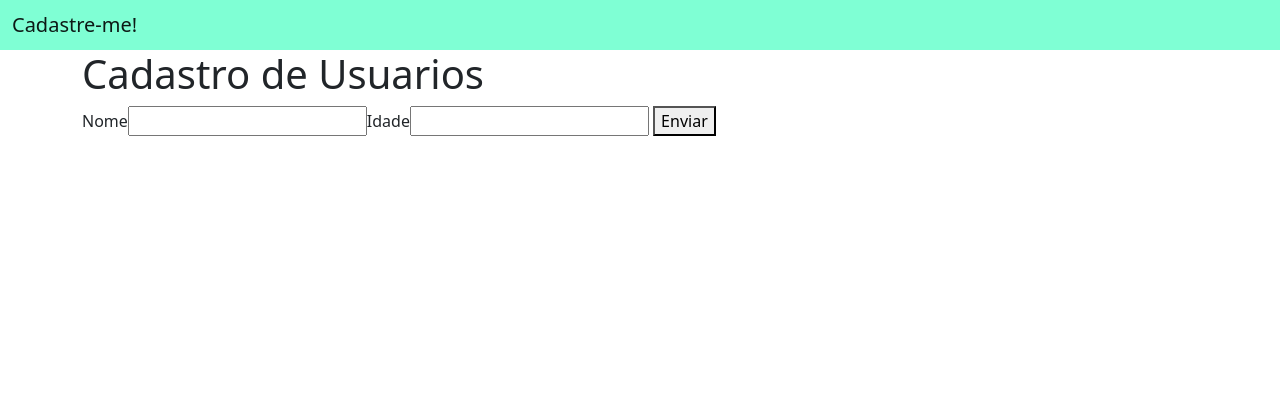
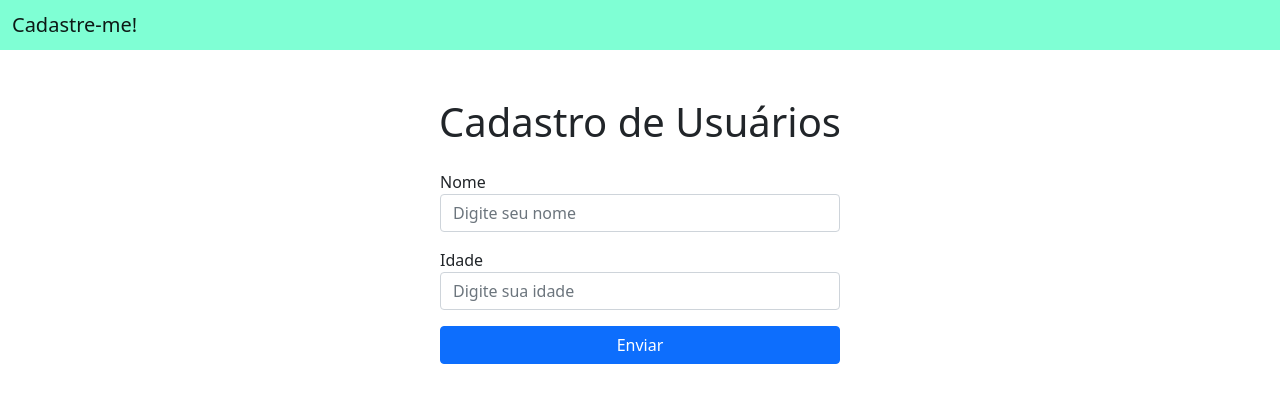
Before and after one commit to jGean09/Cad_usuarios, a Django app: page / in a window 1280 px wide. Shown: the top 403 px of the page. Run offline with Django 5.2, Linux system fonts and the light colour scheme.

```diff
--- a/app_cad_usuarios/templates/usuarios/home.html
+++ b/app_cad_usuarios/templates/usuarios/home.html
@@ -11,15 +11,24 @@
     <title>Cadastrar Usuario!</title>
   </head>
   <body>
-    <nav style="background: aquamarine !important;" class="navbar navbar-light bg-light">
+    <nav class="navbar navbar-light" style="background: aquamarine;">
       <div class="container-fluid">
         <span class="navbar-brand mb-0 h1">Cadastre-me!</span>
       </div>
     </nav>
-    <div class="container">
-      <h1>Cadastro de Usuarios</h1>
-      Nome<input type="text" />Idade<input type="text" />
-      <button>Enviar</button>
+    <div class="container mt-5">
+      <h1 class="text-center mb-4">Cadastro de Usuários</h1>
+      <form class="mx-auto" style="max-width: 400px;">
+        <div class="form-group mb-3">
+          <label for="nome">Nome</label>
+          <input type="text" class="form-control" id="nome" placeholder="Digite seu nome" />
+        </div>
+        <div class="form-group mb-3">
+          <label for="idade">Idade</label>
+          <input type="text" class="form-control" id="idade" placeholder="Digite sua idade" />
+        </div>
+        <button type="submit" class="btn btn-primary w-100">Enviar</button>
+      </form>
     </div>
 
     <!-- Optional JavaScript; choose one of the two! -->
@@ -31,6 +40,6 @@
     <!--
     <script src="https://cdn.jsdelivr.net/npm/@popperjs/core@2.9.2/dist/umd/popper.min.js" integrity="sha384-IQsoLXl5PILFhosVNubq5LC7Qb9DXgDA9i+tQ8Zj3iwWAwPtgFTxbJ8NT4GN1R8p" crossorigin="anonymous"></script>
     <script src="https://cdn.jsdelivr.net/npm/bootstrap@5.0.2/dist/js/bootstrap.min.js" integrity="sha384-cVKIPhGWiC2Al4u+LWgxfKTRIcfu0JTxR+EQDz/bgldoEyl4H0zUF0QKbrJ0EcQF" crossorigin="anonymous"></script>
-             -->
+    -->
   </body>
 </html>
```
